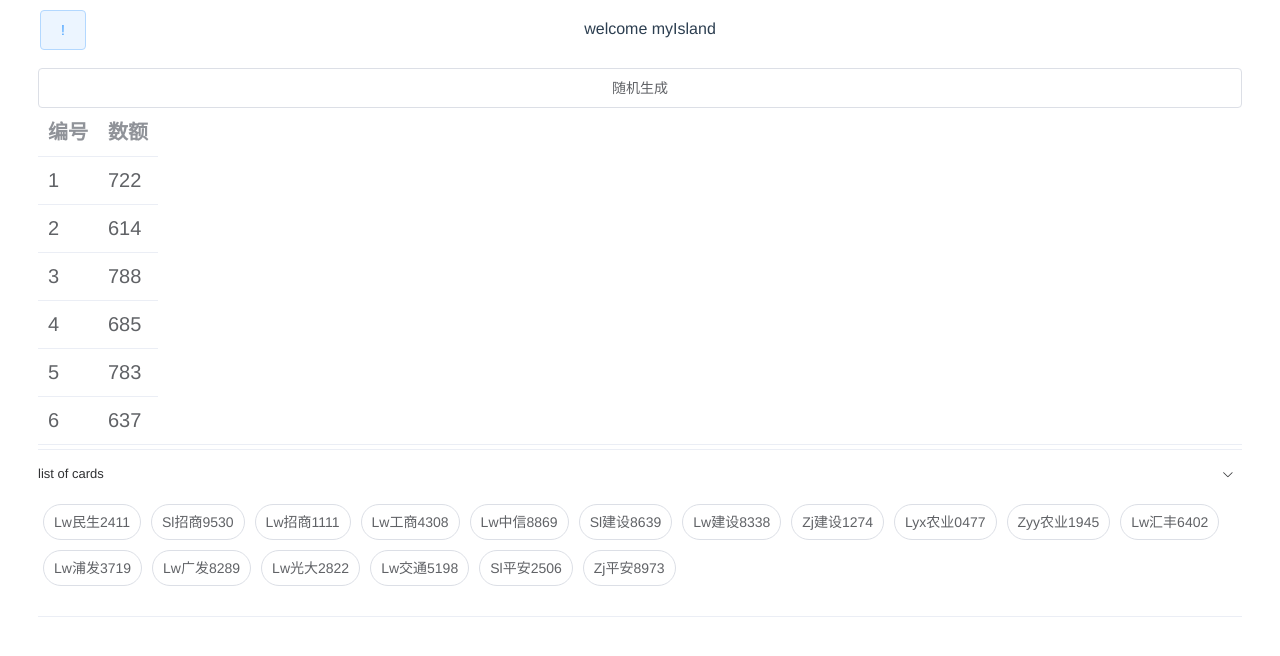
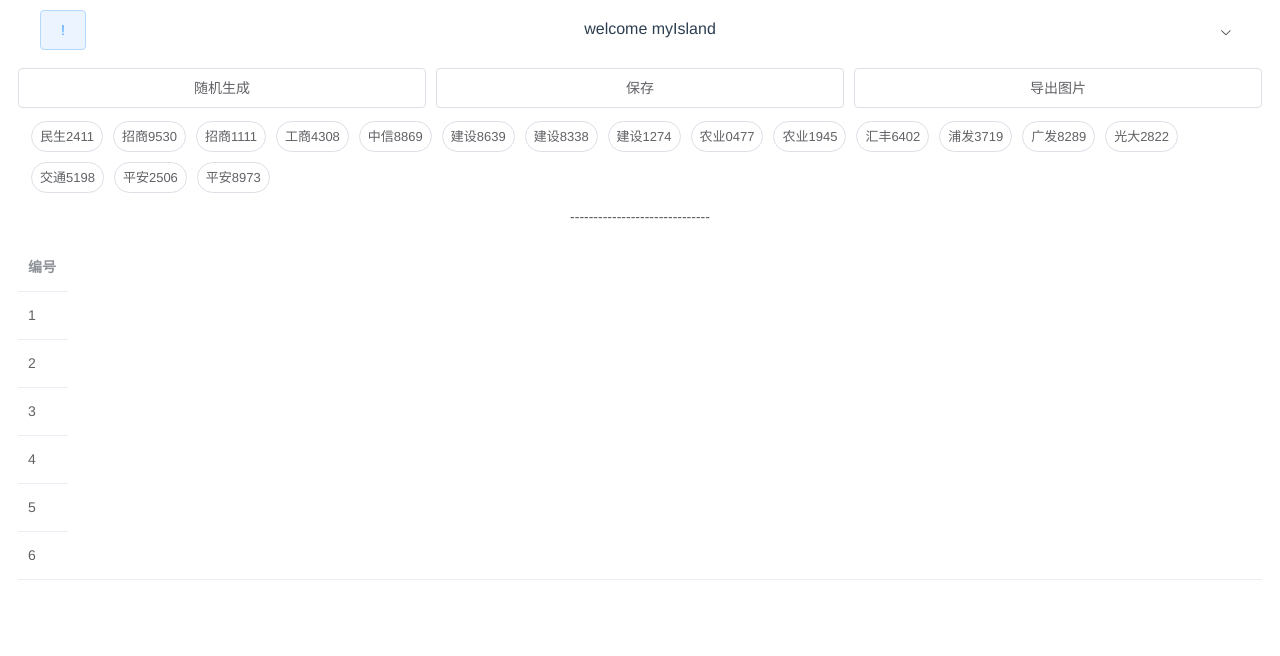
Before and after one commit to messtime/menu, a Vue app: page /#/creditCard in a window 1280 px wide. Shown: the top 656 px of the page. Built offline with nearby package versions, Linux system fonts and the light colour scheme.

Commit message:
feat: active class develop

```diff
--- a/src/router/index.js
+++ b/src/router/index.js
@@ -12,6 +12,7 @@
 import Flavor from "../views/Flavor.vue";
 import CookBook from "../views/CookBook.vue";
 import CreditCardView from "../views/CreditCardView.vue";
+// import CreditCardViewcopy from "../views/CreditCardViewcopy.vue";
 import NoteBook from "../views/NoteBook.vue";
 import slswitch from "../views/slswitch.vue";
 Vue.use(VueRouter);
@@ -37,6 +38,7 @@
     name: "creditCard",
     component: CreditCardView,
   },
+
   {
     path: "/CookBook",
     name: "CookBook",
--- a/src/views/CreditCardView.vue
+++ b/src/views/CreditCardView.vue
@@ -5,51 +5,54 @@
 -->
 
 <template>
-  <div class="credit-card" style="padding: 0 30px">
-    <!-- <div class="container">
-      <el-tabs
-        tabPosition="left"
-        v-model="activeName"
-        :span-method="objectSpanMethod"
-        @tab-click="handleClick"
+  <div class="credit-card" style="padding: 0 10px">
+    <el-row :gutter="10">
+      <el-col :span="8"
+        ><el-button v-on:click="generate" style="width: 100%"
+          >随机生成</el-button
+        ></el-col
       >
-        <el-tab-pane label="幺玖捌" name="first">
-          <el-table
-            :data="cardPwdArr"
-            height="200"
-            style="display: inline-block"
+      <el-col :span="8"
+        ><el-button v-on:click="saveMenu" style="width: 100%"
+          >保存</el-button
+        ></el-col
+      >
+      <el-col :span="8"
+        ><el-button v-on:click="exportimg" style="width: 100%"
+          >导出图片</el-button
+        ></el-col
+      >
+    </el-row>
+    <div class="cardsList">
+      <el-collapse @change="handleChange" v-model="activeNames">
+        <el-collapse-item name="1">
+          <el-checkbox-group
+            v-model="checkcards_choose"
+            @change="handleReplaceStr"
           >
-            <el-table-column prop="person" width="65px"> </el-table-column>
-            <el-table-column prop="name" width="65px"> </el-table-column>
-            <el-table-column prop="card" width="65px">
-            </el-table-column> </el-table
-        ></el-tab-pane>
-        <el-tab-pane label="陆贰" name="second"
-          ><el-table
-            :data="cardPwdArr2"
-            height="200"
-            style="display: inline-block"
+            <el-checkbox-button
+              v-bind:class="{ lw: isActive }"
+              size="mini"
+              v-for="item in cards_choose"
+              :label="
+                mimacode[item.passward] + ' ' + item.bank + item.number[1]
+              "
+              :key="item.number[2]"
+              >{{ item.bank + item.number[2] }}</el-checkbox-button
+            >
+            <!-- </el-tooltip> -->
+          </el-checkbox-group>
+          <el-button v-on:click="changeActive" style="width: 100%; border: 0"
+            >------------------------------</el-button
           >
-            <el-table-column prop="person" width="65px"> </el-table-column>
-            <el-table-column prop="name" width="65px"> </el-table-column>
-            <el-table-column prop="card" width="65px">
-            </el-table-column> </el-table
-        ></el-tab-pane>
-      </el-tabs>
-    </div> -->
-    <!-- ------ -->
-    <el-button v-on:click="generate" style="width: 100%">随机生成</el-button>
+        </el-collapse-item>
+      </el-collapse>
+    </div>
     <div class="table-container">
-      <el-table
-        ref="multipleTable"
-        :data="dataArr"
-        style="margin: 0 auto; font-size: 20px; display: inline-block"
-        @selection-change="handleSelectionChange"
-      >
-        <!-- <el-table-column type="selection" width="55"> </el-table-column> -->
-        <el-table-column type="index" label="编号" width="60px">
-        </el-table-column>
-        <el-table-column prop="value" label="数额" width="60px">
+      <el-table :data="dataArr" style="margin: 0 auto; display: inline-block">
+        <!-- <el-table-column type="selection" fixed label="操作" width="60px">
+        </el-table-column> -->
+        <el-table-column type="index" label="编号" width="50px">
         </el-table-column>
         <el-table-column
           v-for="item in cardSelect"
@@ -57,29 +60,17 @@
           width="120px"
           :label="item"
         >
-          <template slot-scope="scope">
-            <el-checkbox v-model="scope.row.checked"></el-checkbox> </template
+          <template slot-scope="scope"
+            ><el-checkbox v-model="scope.row.checked"></el-checkbox>
+            <el-input
+              type="number"
+              step="9"
+              min="600"
+              max="800"
+              v-model="scope.row.value"
+            ></el-input></template
         ></el-table-column>
       </el-table>
-    </div>
-    <div>
-      <el-collapse @change="handleChange" v-model="activeNames">
-        <el-collapse-item title="list of cards" name="1">
-          <el-checkbox-group
-            v-model="checkcards_choose"
-            @change="handleCheckAllChange"
-          >
-            <el-checkbox-button
-              v-for="item in cards_choose"
-              :label="item.bank + item.number[1]"
-              :key="item.number[2]"
-              >{{
-                item.person + item.bank + item.number[2]
-              }}</el-checkbox-button
-            >
-          </el-checkbox-group>
-        </el-collapse-item>
-      </el-collapse>
     </div>
   </div>
 </template>
@@ -93,33 +84,72 @@
     return {
       cards_choose,
       activeNames: ["1"],
+      isActive: false,
+      // errorClass: "",
       selectCard: "",
       cardSelect: [],
       dataArr: [],
+      checkedList: [],
       checkcards_choose: [],
       multipleSelection: [],
+      mimacode: { "@": "叁伍", "!": "幺玖捌", "^": "陆贰" },
     };
   },
+  watch: {
+    isActive: {
+      handler(newValue, oldValue) {
+        for (let i = 0; i < this.cards_choose.length; i++) {
+          let activeClass = false;
+          if (this.cards_choose[i].id == 1) {
+            return true;
+          }
+        }
+        this.isActive = activeClass;
+      },
+    },
+    deep: true,
+  },
+
   methods: {
-    handleClick(tab, event) {
-      debugger;
-      console.log(tab, event);
+    changeActive() {
+      const newActive = [];
+      this.activeNames = newActive;
     },
+    saveMenu() {},
+    exportimg() {},
     handleChange(val) {
       console.log(val);
     },
-    handleCheckAllChange(val) {
-      this.$message("click on item " + val[val.length - 1]);
-      this.selectCard = val;
+    // handleSelectionChange(val) {
+    //   for (let j = 0; j < val.length; j++) {
+    //     for (let i = 0; i < this.dataArr.length; i++) {
+    //       this.dataArr[i].checked = false;
+    //       this.cardsList[j]=this.dataArr[i].checked
+    //     }
+
+    //     // this.multipleSelection = val;
+    //     for (let i = 0; i < val.length; i++) {
+    //       this.dataArr[val[i].index].checked = true;
+    //     }
+    //   }
+    // },
+    handleReplaceStr(val) {
+      // debugger;
+      const newStr = [];
+      for (let i = 0; i < val.length; i++) {
+        newStr[i] = val[i].replace("幺玖捌 ", "!");
+        newStr[i] = newStr[i].replace("叁伍 ", "@");
+        newStr[i] = newStr[i].replace("陆贰 ", "^");
+      }
+      this.$message({
+        message: "已选择: " + val[val.length - 1],
+        type: "success",
+        duration: 1000,
+      });
+      this.selectCard = newStr;
       this.cardSelect = this.selectCard;
     },
-    handleSelectionChange(val) {
-      debugger;
-      this.multipleSelection = val;
-      for (let i = 0; i < val.length; i++) {
-        this.dataArr[val[i].index].checked = true;
-      }
-    },
+
     generate() {
       const arr = [];
       let isMoreThan700 = true;
@@ -151,17 +181,6 @@
       }
       this.dataArr = arr;
     },
-    // cardPwdArr2Fun() {
-    //   // this.cardPwdArr = arr;
-    //   debugger;
-    //   for (let i = 0; i < this.cardPwdArr.length; i++) {
-    //     let item = this.cardPwdArr[i]
-    //     if (item.person !== 'zj') continue;
-    //     if (item.person == 'zj') {
-    //       this.cardPwdArr2.push(item)
-    //     }
-    //   }
-    // }
 
     objectSpanMethod({ row, column, rowIndex, columnIndex }) {
       if (columnIndex === 0) {
@@ -192,44 +211,25 @@
 <style lang="scss" scoped>
 .credit-card {
   text-align: left;
-  // margin-top: -80px;
-  // margin-left: 20px;
-
-  .el-table__body-wrapper {
-    overflow: hidden !important;
-  }
-
-  .el-tab-pane {
-    margin-top: -45px;
-  }
-}
-
-.el-table .el-table__cell {
-  // padding: 2px 0;
-}
-
-.el-tabs.el-tabs--left {
-  // display: inline-block;
 }
 
 .el-checkbox-button {
   margin: 5px;
 }
+:deep .el-input__inner {
+  background: 000;
 
-.addpage {
-  display: inline-block;
-  position: absolute;
-  text-align: right;
+  border: 0;
+  padding: 0;
+  width: 55%;
 }
 
-.el-icon-arrow-down {
-  font-size: 12px;
-}
 :deep .el-checkbox-group .el-checkbox-button .el-checkbox-button__inner {
   border-radius: 30px;
   border-left: 1px solid #dcdfe6;
   // background-color: #f0f0f0;
-  padding: 10px;
+  padding: 8px;
+  font-size: small;
 }
 :deep .el-checkbox-button.is-checked .el-checkbox-button__inner {
   // color: #fff;
@@ -241,8 +241,21 @@
   // color: #409eff;
   border-color: #409eff;
 }
-// .XXXX {
-//   display: block;
-// }
-// -----------------------------------------
+:deep .el-collapse-item__header {
+  position: absolute;
+  z-index: 3;
+  top: 8px;
+  right: 40px;
+  border-bottom: 0;
+}
+.el-collapse {
+  border-top: 0;
+  border-bottom: 0;
+}
+:deep .el-collapse-item__content {
+  padding: 8px;
+}
+:deep .lw.el-checkbox-button .el-checkbox-button__inner {
+  border-color: red;
+}
 </style>
--- /dev/null
+++ b/src/views/CreditCardViewcopy.vue
@@ -0,0 +1,219 @@
+<!--
+ * @Author: lewei.li@qq.com
+ * @Date: 2024-02-28
+ * @Description: Description
+-->
+
+<template>
+  <div class="credit-card" style="padding: 0 30px">
+    <el-row :gutter="10">
+      <el-col :span="8"
+        ><el-button v-on:click="generate" style="width: 100%"
+          >随机生成</el-button
+        ></el-col
+      >
+      <el-col :span="8"
+        ><el-button v-on:click="generate" style="width: 100%"
+          >保存</el-button
+        ></el-col
+      >
+      <el-col :span="8"
+        ><el-button v-on:click="generate" style="width: 100%"
+          >导出图片</el-button
+        ></el-col
+      >
+    </el-row>
+    <div class="cardsList">
+      <el-collapse @change="handleChange" v-model="activeNames">
+        <el-collapse-item name="1">
+          <el-checkbox-group
+            v-model="checkcards_choose"
+            @change="handleCheckAllChange"
+          >
+            <!-- open-delay="400" -->
+            <el-tooltip
+              class="item"
+              effect="dark"
+              transition="el-fade-in-linear"
+              v-for="item in cards_choose"
+              placement="top"
+            >
+              <div slot="content">
+                {{ item.person + mimacode[item.passward] }}
+              </div>
+              <el-checkbox-button
+                :label="mimacode[item.passward] + item.bank + item.number[1]"
+                :key="item.number[2]"
+                >{{ item.bank + item.number[2] }}</el-checkbox-button
+              >
+            </el-tooltip>
+          </el-checkbox-group>
+        </el-collapse-item>
+      </el-collapse>
+    </div>
+    <div class="table-container">
+      <el-table
+        ref="multipleTable"
+        :data="dataArr"
+        style="margin: 0 auto; display: inline-block"
+        @selection-change="handleSelectionChange"
+      >
+        <el-table-column type="index" label="编号" width="60px">
+        </el-table-column>
+        <el-table-column prop="value" label="数额" width="60px">
+        </el-table-column>
+        <el-table-column
+          v-for="item in cardSelect"
+          prop="value"
+          width="120px"
+          :label="item"
+        >
+          <template slot-scope="scope">
+            <el-checkbox v-model="scope.row.checked"></el-checkbox> </template
+        ></el-table-column>
+      </el-table>
+    </div>
+  </div>
+</template>
+
+<script>
+import cards_choose from "@/data/cards_choose";
+export default {
+  name: "CreditCardView",
+  components: {},
+  data() {
+    return {
+      cards_choose,
+      activeNames: ["1"],
+      selectCard: "",
+      cardSelect: [],
+      dataArr: [],
+      checkcards_choose: [],
+      multipleSelection: [],
+      mimacode: { "@": "35", "!": "198", "^": "62" },
+    };
+  },
+
+  methods: {
+    handleChange(val) {
+      console.log(val);
+    },
+    handleCheckAllChange(val) {
+      debugger;
+      const newStr = [];
+      for (let i = 0; i < val.length; i++) {
+        newStr[i] = val[i].replace("198", "!");
+        newStr[i] = newStr[i].replace("35", "@");
+        newStr[i] = newStr[i].replace("62", "^");
+      }
+      this.$message({
+        message: "已选择: " + val[val.length - 1],
+        type: "success",
+      });
+      this.selectCard = newStr;
+      this.cardSelect = this.selectCard;
+    },
+    handleSelectionChange(val) {
+      this.multipleSelection = val;
+      for (let i = 0; i < val.length; i++) {
+        this.dataArr[val[i].index].checked = true;
+      }
+    },
+    generate() {
+      const arr = [];
+      let isMoreThan700 = true;
+      function isAllSame(value) {
+        let result = true;
+        let data = value % 10;
+        while (value) {
+          value = Math.floor(value / 10);
+          if (value && data != value % 10) {
+            return false;
+          }
+        }
+        return true;
+      }
+      for (let index = 0; index < 6; ) {
+        let value = (600 + Math.random() * 200).toFixed(0);
+        if (isAllSame(value)) {
+          continue;
+        }
+        if (value > 700 && isMoreThan700) {
+          arr.push({ value, index, checked: false });
+          isMoreThan700 = false;
+          index++;
+        } else if (value < 700 && !isMoreThan700) {
+          arr.push({ value, index, checked: false });
+          isMoreThan700 = true;
+          index++;
+        }
+      }
+      this.dataArr = arr;
+    },
+
+    objectSpanMethod({ row, column, rowIndex, columnIndex }) {
+      if (columnIndex === 0) {
+        if (rowIndex % 2 === 0) {
+          return {
+            rowspan: 2,
+            colspan: 1,
+          };
+        } else {
+          return {
+            rowspan: 0,
+            colspan: 0,
+          };
+        }
+      }
+    },
+  },
+
+  mounted() {
+    // debugger;
+
+    this.generate();
+    // this.cardPwdArr2Fun();
+  },
+};
+</script>
+
+<style lang="scss" scoped>
+.credit-card {
+  text-align: left;
+}
+
+.el-checkbox-button {
+  margin: 5px;
+}
+
+:deep .el-checkbox-group .el-checkbox-button .el-checkbox-button__inner {
+  border-radius: 30px;
+  border-left: 1px solid #dcdfe6;
+  // background-color: #f0f0f0;
+  padding: 10px;
+}
+:deep .el-checkbox-button.is-checked .el-checkbox-button__inner {
+  // color: #fff;
+  color: #fff;
+  background-color: #409eff;
+  border-color: #409eff;
+}
+:deep .el-checkbox-button.is-focus .el-checkbox-button__inner {
+  // color: #409eff;
+  border-color: #409eff;
+}
+:deep .el-collapse-item__header {
+  position: absolute;
+  z-index: 3;
+  top: 8px;
+  right: 40px;
+  border-bottom: 0;
+}
+.el-collapse {
+  border-top: 0;
+  border-bottom: 0;
+}
+:deep .el-collapse-item__content {
+  padding: 8px;
+}
+</style>
--- a/src/views/slswitch.vue
+++ b/src/views/slswitch.vue
@@ -7,7 +7,7 @@
     >
       <el-collapse-item
         v-for="count in 20"
-        :title="'game' + ' ' + 'list' + ' ' + '[' + ' ' + count + ' ' + ']'"
+        :title="'Game List ' + count"
         :name="count"
       >
         <el-button
```
